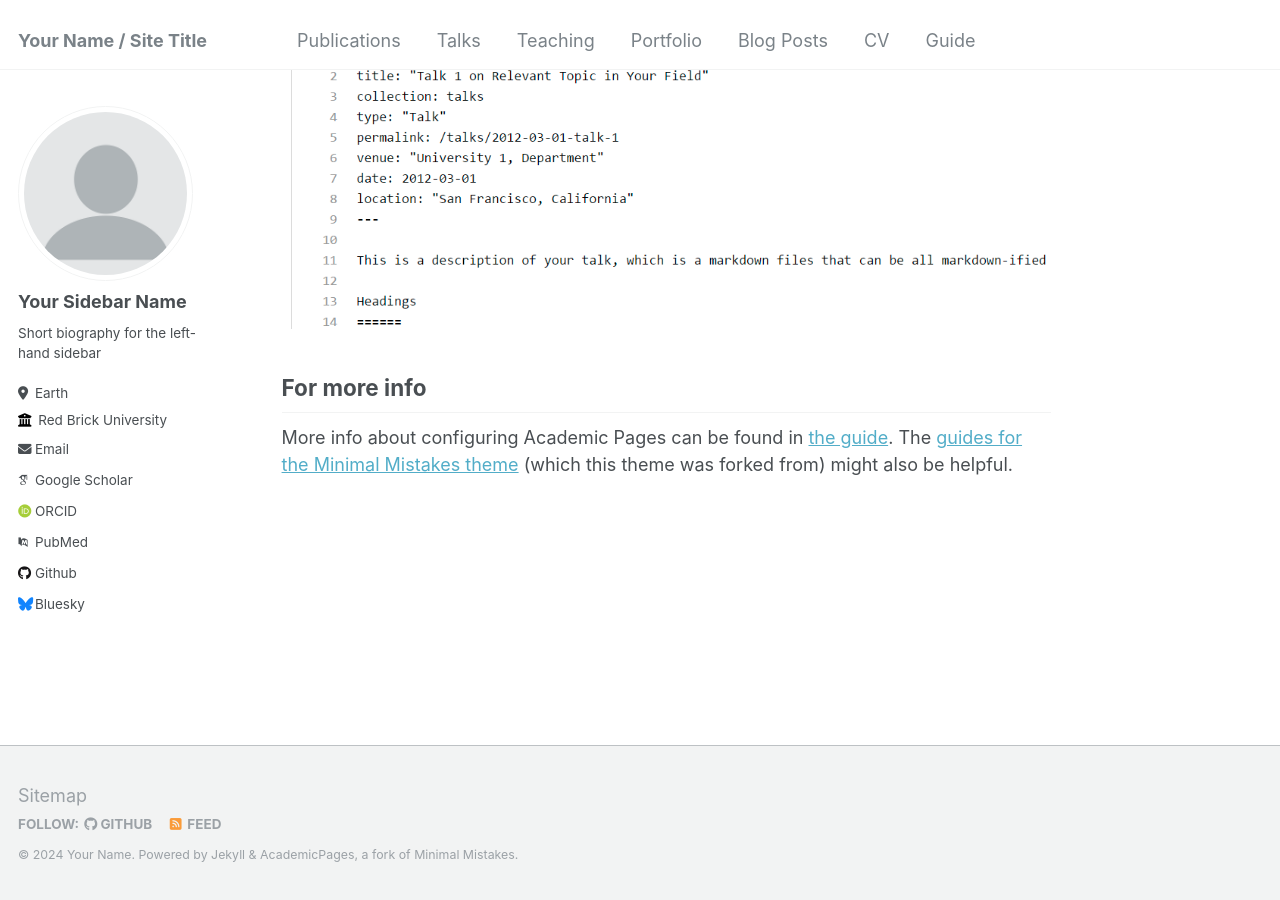
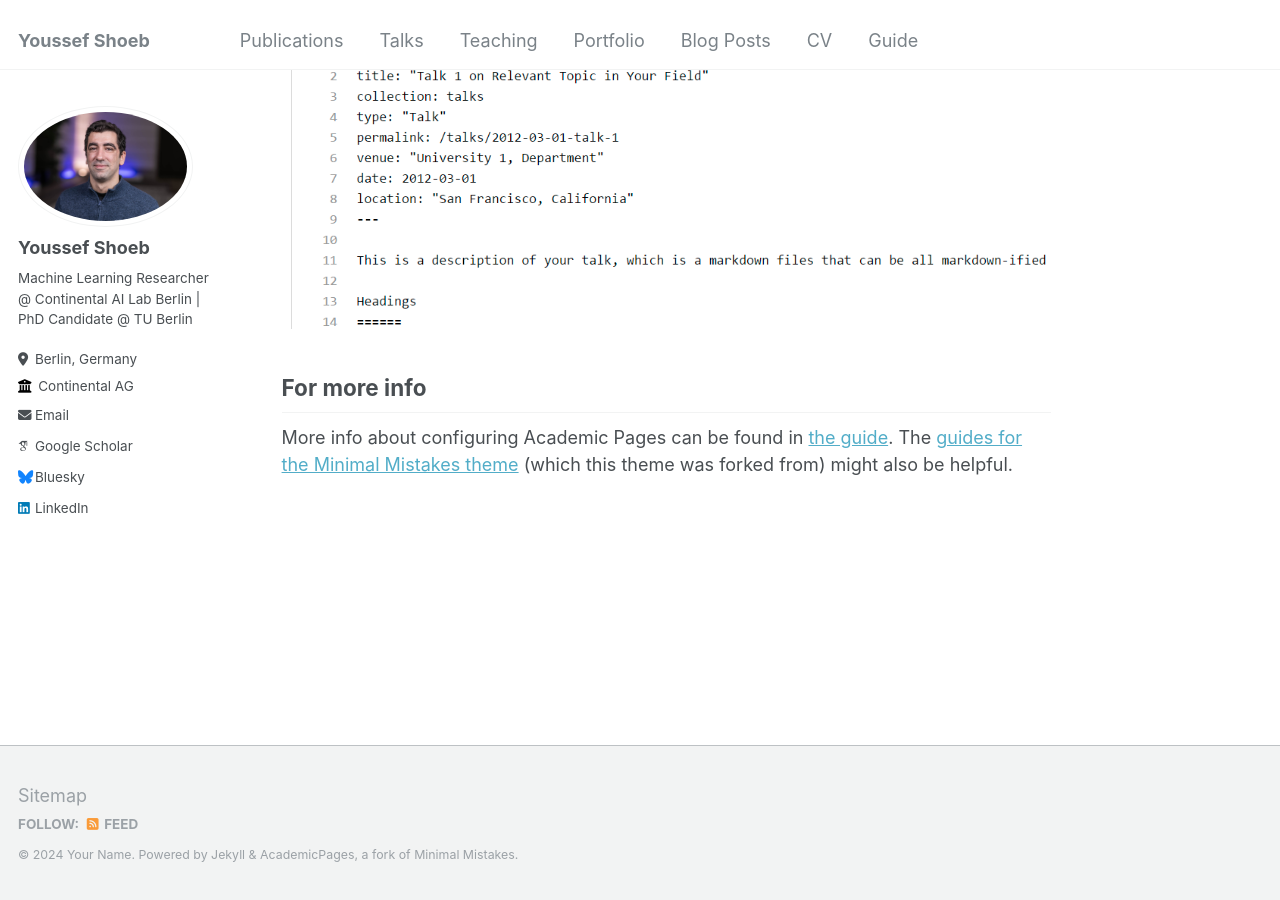
Before and after one commit to youssefshoeb/youssefshoeb.github.io, a Jekyll site: the page built from _pages/about.md, in a window 1280 px wide and 900 px high, scrolled down 2660 px. Built offline with Jekyll 4.4.1, drawn with Linux system fonts in a browser that asks for light colours; some web fonts are replaced.

Commit message:
update pp

```diff
--- a/_config.yml
+++ b/_config.yml
@@ -8,7 +8,7 @@
 
 # Basic Site Settings
 locale                   : "en-US"
-title                    : "Your Name / Site Title"
+title                    : "Youssef Shoeb"
 title_separator          : "-"
 name                     : &name "Your Name"
 description              : &description "personal description"
@@ -21,29 +21,29 @@ repository               : "academicpages/academicpages.github.io"
 #               Additional customization can be done by editing /_includes/author-profile.html
 author:
   # Biographic information
-  avatar           : "profile.png"
-  name             : "Your Sidebar Name"
+  avatar           : "profile.jpg"
+  name             : "Youssef Shoeb"
   pronouns         : # example: "she/her"
-  bio              : "Short biography for the left-hand sidebar"
-  location         : "Earth"
-  employer         : "Red Brick University"
+  bio              : "Machine Learning Researcher @ Continental AI Lab Berlin | PhD Candidate @ TU Berlin"
+  location         : "Berlin, Germany"
+  employer         : "Continental AG"
   uri              : # URL
-  email            : "none@example.org"
+  email            : "shoeb@campus.tu-berlin.de"
 
   # Academic websites
   arxiv            : # URL - Update with the correct link to your profile
-  googlescholar    : "https://scholar.google.com/citations?user=PS_CX0AAAAAJ"
+  googlescholar    : "https://scholar.google.com/citations?hl=en&user=1y9CiFUAAAAJ"
   impactstory      : # URL
-  orcid            : "http://orcid.org/yourorcidurl"
+  orcid            : # URL
   semantic         : # URL
-  pubmed           : "https://www.ncbi.nlm.nih.gov/pubmed/?term=john+snow"
+  pubmed           : # URL
   researchgate     : # URL
 
   # Repositories and software development
   bitbucket        : # Username - Update with your username on the site
   codepen          : # Username
   dribbble         : # Username
-  github           : "academicpages"
+  github           : #"academicpages"
   kaggle           : # Username
   stackoverflow    : # User number or user number and name (i.e., use "1" or "1/jeff-atwood")
 
@@ -57,7 +57,7 @@ author:
   keybase          : # Username
   instagram        : # Username
   lastfm           : # Username
-  linkedin         : # Username
+  linkedin         : "youssefshoeb"
   mastodon         : # URL
   medium           : # URL
   pinterest        : # Username
```
Also changed, not shown: images/profile.jpg (added).
